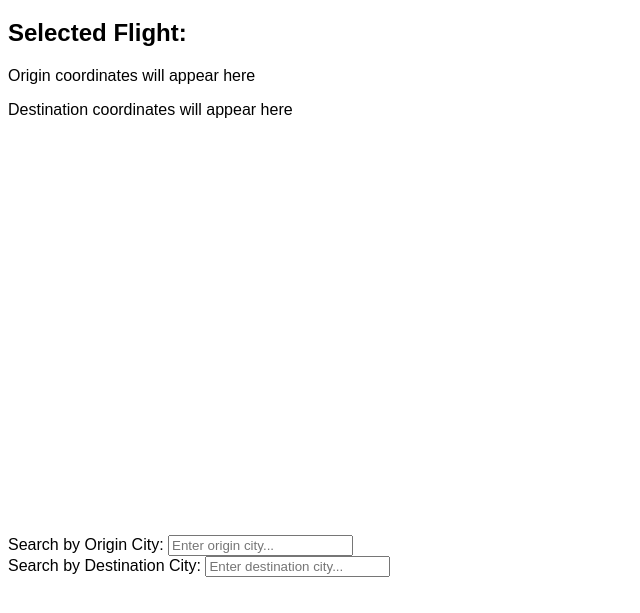
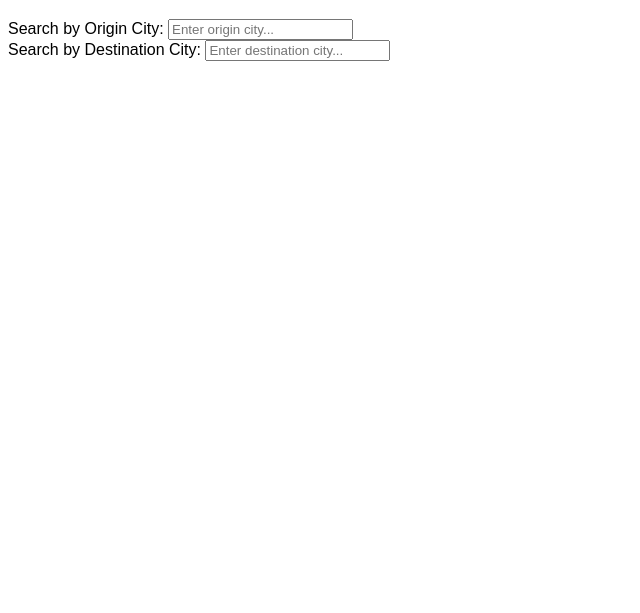
Before and after one commit to BenediktKd/flights_express, a website: page public/index.html in a window 1280 px wide. Shown: the part 61-674 px from the top of the page, without its empty margins (0-640 px from the left). Drawn offline with nearby package versions, Linux system fonts and the light colour scheme; no server answers.

Commit message:
fix: order

```diff
--- a/public/index.html
+++ b/public/index.html
@@ -20,14 +20,7 @@
 
 <!-- Search Inputs -->
 
-<div id="selected-flight-info">
-    <h2>Selected Flight:</h2>
-    <p id="selected-flight"></p>
-    <p id="origin-coordinates">Origin coordinates will appear here</p>
-    <p id="destination-coordinates">Destination coordinates will appear here</p>
-</div>
 
-<div id="map" style="height: 400px;"></div>
 
 
 <div>
@@ -49,6 +42,8 @@
     </div>
 </div>
 
+<div id="map" style="height: 400px;"></div>
+
 <!-- Leaflet JavaScript -->
 <script src="https://unpkg.com/leaflet@1.7.1/dist/leaflet.js"></script>
 <!-- Your custom JS -->
```
